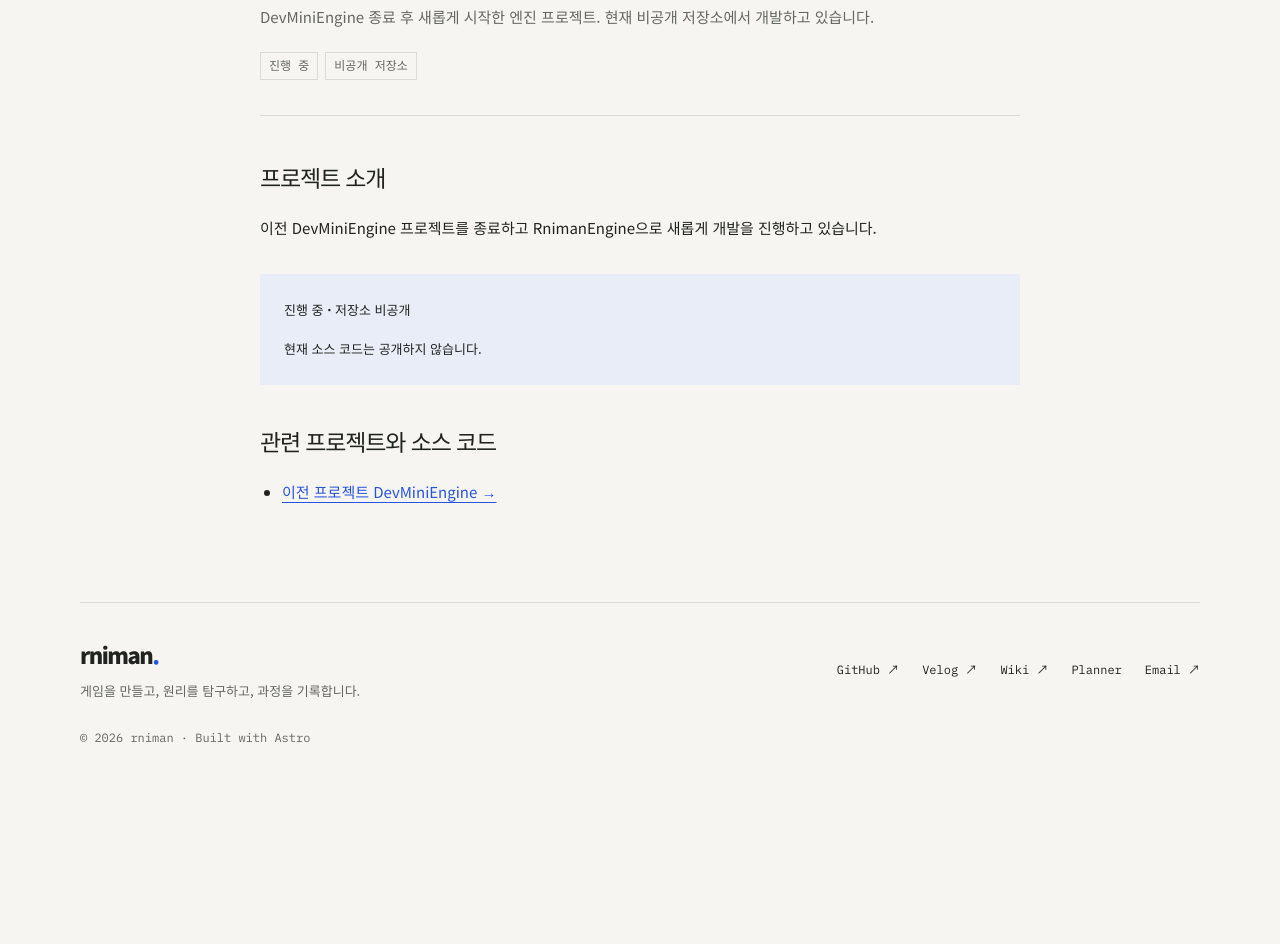
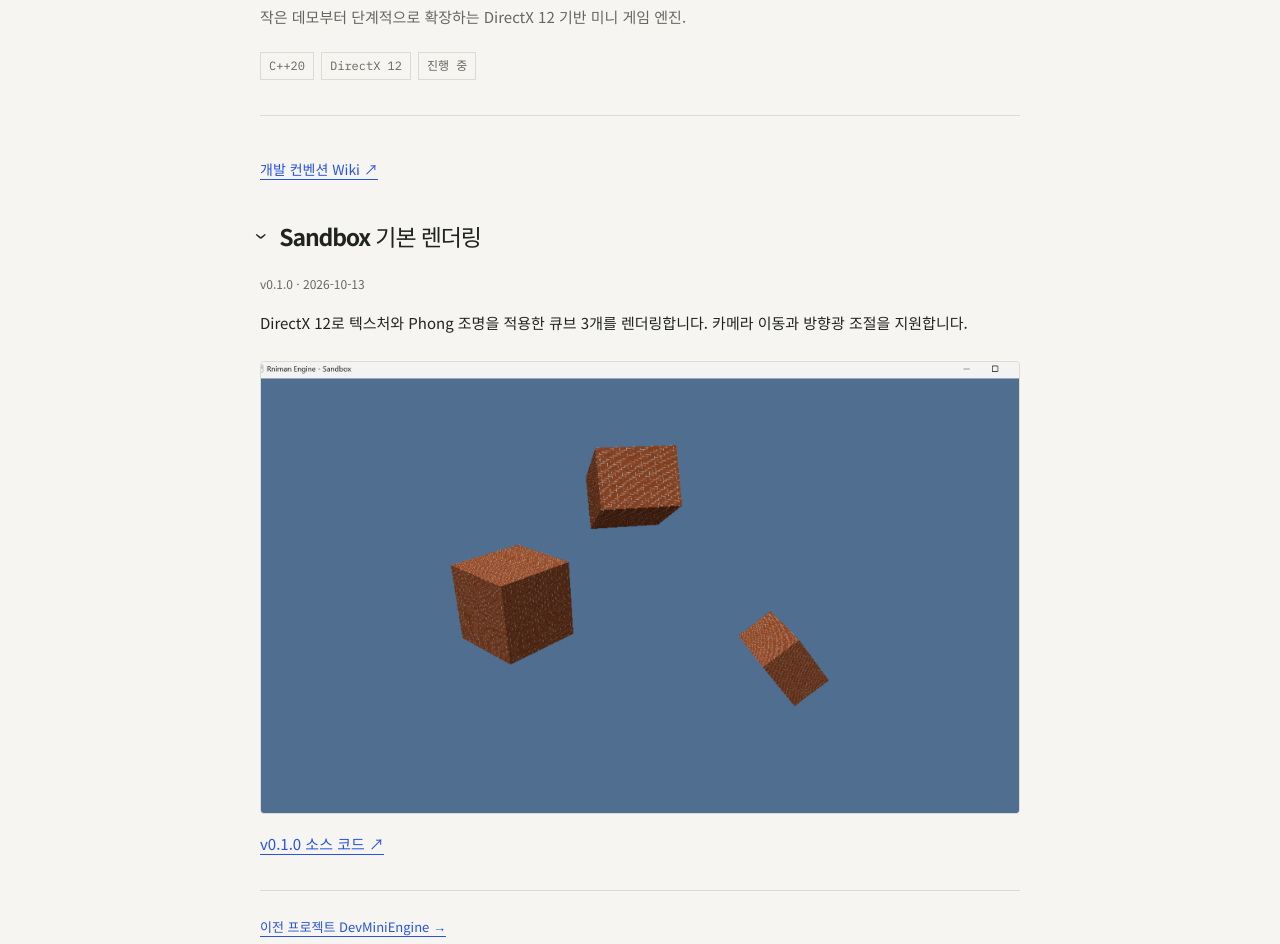
Before and after one commit to rniman/rniman.github.io, an Astro site: page /projects/rniman-engine in a window 1280 px wide. Shown: the part 336-1280 px from the top of the page. Before the commit the page ends 1108 px from the top, so only its background shows below. Built offline with nearby package versions, Linux system fonts and the light colour scheme; Astro itself is replaced by a stand-in of ours.

Commit message:
feat: add collapsible RnimanEngine milestone showcase

```diff
--- /dev/null
+++ b/src/components/ProjectMilestones.astro
@@ -0,0 +1,40 @@
+---
+import { projects } from '../data/projects';
+type Project = (typeof projects)[number];
+interface Props {
+  milestones: NonNullable<Project['milestones']>;
+  links: NonNullable<Project['links']>;
+  previousProject: NonNullable<Project['previousProject']>;
+}
+const { milestones, links, previousProject } = Astro.props;
+---
+<div class="prose">
+  <div class="project-links">
+    {links.map(link => <a href={link.href}>{link.label} ↗</a>)}
+  </div>
+  {milestones.map(milestone => <details class="milestone" open>
+    <summary><h2>{milestone.title}</h2></summary>
+    <p class="milestone-meta">{milestone.version} · <time datetime={milestone.date}>{milestone.date}</time></p>
+    <p>{milestone.summary}</p>
+    <figure>
+      <img src={milestone.image} alt={milestone.imageAlt} width="1843" height="1098" loading="lazy" decoding="async" />
+    </figure>
+    <p><a href={milestone.source}>{milestone.version} 소스 코드 ↗</a></p>
+  </details>)}
+  <p class="previous-project"><a href={previousProject.href}>{previousProject.label} →</a></p>
+</div>
+<style>
+  .project-links{display:flex;flex-wrap:wrap;gap:12px 24px;font-size:14px}
+  .milestone{margin-top:32px}
+  .milestone + .milestone{border-top:1px solid var(--line);padding-top:24px}
+  summary{display:flex;align-items:baseline;gap:12px;cursor:pointer;list-style:none;border-radius:3px}
+  summary::-webkit-details-marker{display:none}
+  summary::before{content:'›';flex:none;font-size:24px;line-height:1;transform-origin:center}
+  details[open]>summary::before{transform:rotate(90deg)}
+  summary:focus-visible{outline:2px solid var(--accent);outline-offset:6px}
+  .milestone h2{margin:0;font-size:clamp(19px,4vw,23px)}
+  .milestone-meta{font-size:12px;color:var(--muted)}
+  figure{margin:24px 0 16px}
+  img{display:block;width:100%;height:auto;border:1px solid var(--line);border-radius:4px}
+  .previous-project{border-top:1px solid var(--line);padding-top:24px;margin-top:32px;font-size:13px}
+</style>
--- a/src/data/projects.ts
+++ b/src/data/projects.ts
@@ -3,14 +3,22 @@
 export const projects = [
   {
     slug: 'rniman-engine', number: '01', title: 'RnimanEngine',
-    category: 'ENGINE', tags: ['진행 중', '비공개 저장소'],
-    description: 'DevMiniEngine 종료 후 새롭게 시작한 엔진 프로젝트. 현재 비공개 저장소에서 개발하고 있습니다.',
+    category: 'ENGINE', tags: ['C++20', 'DirectX 12', '진행 중'],
+    description: '작은 데모부터 단계적으로 확장하는 DirectX 12 기반 미니 게임 엔진.',
     intro: '이전 DevMiniEngine 프로젝트를 종료하고 RnimanEngine으로 새롭게 개발을 진행하고 있습니다.',
-    lifecycle: {
-      status: '진행 중 · 저장소 비공개',
-      note: '현재 소스 코드는 공개하지 않습니다.',
-      links: [{ label: '이전 프로젝트 DevMiniEngine', href: '/projects/dx12-mini-engine/' }],
-    },
+    links: [
+      { label: '개발 컨벤션 Wiki', href: 'https://rniman.github.io/convention/projects/rniman-engine/' },
+    ],
+    milestones: [
+      {
+        version: 'v0.1.0', title: 'Sandbox 기본 렌더링', date: '2026-10-13',
+        summary: 'DirectX 12로 텍스처와 Phong 조명을 적용한 큐브 3개를 렌더링합니다. 카메라 이동과 방향광 조절을 지원합니다.',
+        image: '/images/projects/rniman-engine/v0.1.0-sandbox.png',
+        imageAlt: 'Sandbox 실행 화면: 파란 배경에 벽돌 텍스처와 조명이 적용된 크기와 배치가 다른 큐브 3개',
+        source: 'https://github.com/rniman/RnimanEngine/tree/v0.1.0',
+      },
+    ],
+    previousProject: { label: '이전 프로젝트 DevMiniEngine', href: '/projects/dx12-mini-engine/' },
     topics: [],
   },
   {
@@ -57,7 +65,7 @@ export const projects = [
     },
     lifecycle: {
       status: '개발 종료',
-      note: '새로운 엔진 개발은 RnimanEngine에서 진행합니다. RnimanEngine 저장소는 현재 비공개입니다.',
+      note: '새로운 엔진 개발은 RnimanEngine에서 진행합니다.',
       links: [
         { label: 'DevMiniEngine 소스 코드', href: 'https://github.com/rniman/DevMiniEngine' },
         { label: '프로젝트 회고 원문 · 2026.09.07', href: 'https://github.com/rniman/DevMiniEngine/blob/HEAD/Docs/Retrospective.md' },
--- a/src/pages/projects/[slug].astro
+++ b/src/pages/projects/[slug].astro
@@ -2,6 +2,7 @@
 import Base from '../../layouts/Base.astro';
 import { projects } from '../../data/projects';
 import ProjectDetails from '../../components/ProjectDetails.astro';
+import ProjectMilestones from '../../components/ProjectMilestones.astro';
 export function getStaticPaths() { return projects.map(project => ({ params: { slug: project.slug }, props: { project } })); }
 const { project } = Astro.props;
 ---
@@ -9,7 +10,7 @@ const { project } = Astro.props;
   <article class="article">
     <a class="back-link" href="/projects/">← 프로젝트 목록</a>
     <header class="article-heading"><p class="eyebrow">{project.category}</p><h1>{project.title}</h1><p>{project.description}</p><div class="tags">{project.tags.map(tag => <span>{tag}</span>)}</div></header>
-    {project.lifecycle ? <div class="prose">
+    {project.milestones ? <ProjectMilestones milestones={project.milestones} links={project.links} previousProject={project.previousProject} /> : project.lifecycle ? <div class="prose">
       <h2>프로젝트 소개</h2><p>{project.intro}</p>
       <aside class="notice"><strong>{project.lifecycle.status}</strong><p>{project.lifecycle.note}</p></aside>
       {project.archiveSummary && <>
```
Also changed, not shown: public/images/projects/rniman-engine/v0.1.0-sandbox.png (added).
